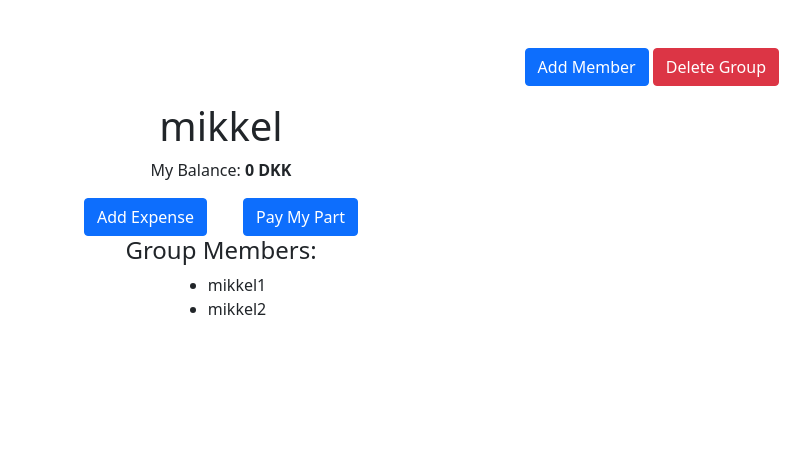
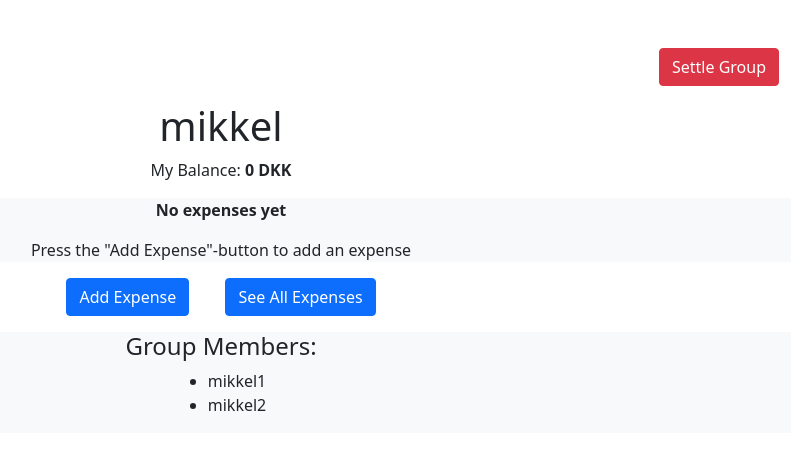
Before and after one commit to MikkelTeller/ShareX, a Flask app: page /group?group_id=6 in a window 1280 px wide. Shown: the part 56-506 px from the top of the page, without its empty margins (419-1229 px from the left). Run offline with Flask 2, Linux system fonts and the light colour scheme; a user stored in the database is signed in; data comes from the database, SQL or seed files in the repository; both versions use the stored data as it was after the commit.

Commit message:
New functionality: Display Expenses, Show All Expenses, Calculate User's Balance, Settle Group

```diff
--- a/app.py
+++ b/app.py
@@ -1,5 +1,5 @@
 from flask import Flask, render_template, redirect, session, request
-from helpers import get_db_connection, validate_login, validate_registration, add_user, find_groups, find_group, delete_group, find_group_member, add_group_member, get_expenses, get_group_members, dkk
+from helpers import get_db_connection, validate_login, validate_registration, add_user, find_groups, find_group, delete_group, find_group_member, add_group_member, get_expenses, get_group_members, dkk, total_balance, user_in_group, user_is_creator
 from werkzeug.security import check_password_hash, generate_password_hash
 from datetime import datetime
 
@@ -17,7 +17,8 @@ def index():
         return redirect("/login")
 
     groups = find_groups(session["user_id"])
-    return render_template("views/index.html", groups=groups)
+    balance = total_balance(session["user_id"])
+    return render_template("views/index.html", groups=groups, balance=balance)
 
 # Login Page
 @app.route("/login", methods = ["GET", "POST"])
@@ -94,7 +95,6 @@ def create_group():
     if request.method == "POST":
         group_name = request.form.get("group_name")
         time = str(datetime.now())
-        print(time)
 
         # Insert the group in the groups table
         conn = get_db_connection()
@@ -111,7 +111,7 @@ def create_group():
 
         conn.commit()
         conn.close()
-        return redirect("/")
+        return redirect(f"/add_member?group_id={group_id}")
 
 # Add member page
 @app.route("/add_member", methods=["GET", "POST"])
@@ -123,16 +123,22 @@ def add_member():
     group_id = request.args.get("group_id")
 
     if request.method == "GET":
-        group = find_group(group_id)[0]
-        return render_template("views/add_member.html", group=group)
+        group = find_group(group_id)
+        group_members = get_group_members(group_id)
+        return render_template("views/add_member.html", group=group, group_members=group_members)
 
     if request.method == "POST":
-        username = request.form.get("username")
-        if add_group_member(username, group_id)[0]:
+        if request.form.get("add_member") == "":
+            username = request.form.get("username")
+            if add_group_member(username, group_id)[0]:
+                group_members = get_group_members(group_id)
+                return redirect(f"/add_member?group_id={group_id}")
+            else:
+                error_message = add_group_member(username, group_id)[1]
+                return render_template("views/error.html", error_message=error_message), 400
+
+        if request.form.get("done") == "":
             return redirect(f"/group?group_id={group_id}")
-        else:
-            error_message = add_group_member(username, group_id)[1]
-            return render_template("views/error.html", error_message=error_message), 400
 
 
 
@@ -143,32 +149,32 @@ def group():
     if session.get("user_id") == None:
         return redirect("/login")
 
+    group_id = request.args.get("group_id")
     # If user isn't a part of the group, the user will be redirected to the home page
-    # TODO
-    group_id = request.args.get("group_id")
+    if not user_in_group(session["user_id"], group_id):
+        return redirect("/")
 
     if request.method == "GET":
         # Get necessary information from database
-        group = find_group(group_id)[0]
+        group = find_group(group_id)
         current_group_member = find_group_member(group_id, session["user_id"])[0]
         group_members = get_group_members(group_id)
-        expenses = get_expenses(group_id)
+        expenses = get_expenses(group_id, 5)
         return render_template("views/group.html", group=group, current_group_member=current_group_member, expenses=expenses, group_members=group_members)
 
 
     if request.method == "POST":
         # Deleting group
-        if request.form.get("delete") == "":
-            delete_group(group_id)
-            return redirect("/")
+        if request.form.get("settle_group") == "":
+            return redirect(f"/settle_group?group_id={group_id}")
 
-       # Add expense
+        # Add expense
         if request.form.get("add_expense") == "":
             return redirect(f"/add_expense?group_id={group_id}")
 
-       # Add member
-        if request.form.get("add_member") == "":
-            return redirect(f"/add_member?group_id={group_id}")
+        # See all expenses
+        if request.form.get("expenses") == "":
+            return redirect(f"/expenses?group_id={group_id}")
 
 # Add expense page
 @app.route("/add_expense", methods = ["POST", "GET"])
@@ -177,13 +183,14 @@ def add_expense():
     if session.get("user_id") == None:
         return redirect("/login")
 
-    # If user isn't a part of the group, the user will be redirected to the home page
-    # TODO
-
     group_id = request.args.get("group_id")
 
+    # If user isn't a part of the group, the user will be redirected to the home page
+    if not user_in_group(session["user_id"], group_id):
+        return redirect("/")
+
     if request.method == "GET":
-        group = find_group(group_id)[0]
+        group = find_group(group_id)
         group_members = get_group_members(group_id)
         return render_template("views/add_expense.html", group_members=group_members, group=group)
 
@@ -219,18 +226,100 @@ def add_expense():
         conn.close()
 
         # Update the users' balances
+        group_members = get_group_members(group_id)
+        count = len(group_members)
+        for group_member in group_members:
+            balance = 0
+            expenses = get_expenses(group_id)
+            for expense in expenses:
+                if expense["payer"] == group_member["group_member_id"]:
+                    balance += float(expense["amount"]) * ((count-1)/count)
+                else:
+                    balance -= float(expense["amount"]) / count
+                    conn = get_db_connection()
 
+            conn = get_db_connection()
+            conn.execute("UPDATE group_members SET balance = ? WHERE group_member_id = ?", [balance, group_member["group_member_id"]])
+
+            conn.commit()
+            conn.close()
         return redirect(f"/group?group_id={group_id}")
 
+# Settle Group page
+@app.route("/settle_group", methods = ["POST", "GET"])
+def settle_group():
+    # If user isn't logged in, the user will be redirected to the login page
+    if session.get("user_id") == None:
+        return redirect("/login")
+
+    group_id = request.args.get("group_id")
+
+    # If user isn't the creator of the group, the user will be redirected to the home page
+    if not user_is_creator(session["user_id"], group_id):
+        return redirect("/")
+
+    if request.method == "GET":
+        group = find_group(group_id)
+        group_members_db = get_group_members(group_id)
+        group_members = []
+
+        for group_member in group_members_db:
+            username = group_member["username"]
+            balance = group_member["balance"]
+            group_members.append({"username": username, "balance": balance})
+        group_members = sorted(group_members, key=lambda group_member: group_member["balance"], reverse=True)
+
+        positive_group_members = []
+        negative_group_members = []
+
+        for group_member in group_members:
+            if group_member["balance"] > 0:
+                positive_group_members.append(group_member)
+            elif group_member["balance"] < 0:
+                negative_group_members.append(group_member)
+
+        transfers = []
+
+        for positive_group_member in positive_group_members:
+            while positive_group_member["balance"] > 0:
+                for negative_group_member in negative_group_members:
+                    transfer_amount = min(abs(negative_group_member["balance"]), positive_group_member["balance"])
+                    negative_group_member["balance"] += transfer_amount
+                    positive_group_member["balance"] -= transfer_amount
+                    transfers.append({"from": negative_group_member["username"], "to": positive_group_member["username"], "amount": transfer_amount})
+
+        return render_template("views/settle_group.html", group=group, transfers=transfers)
+
+    if request.method == "POST":
+        if request.form.get("delete_group") == "":
+            delete_group(group_id)
+            return redirect("/")
+        if request.form.get("cancel") == "":
+            return redirect(f"/group?group_id={group_id}")
+
+# All expenses page
+@app.route("/expenses")
+def expenses():
+    # If user isn't logged in, the user will be redirected to the login page
+    if session.get("user_id") == None:
+        return redirect("/login")
+
+    group_id = request.args.get("group_id")
+
+    # If user isn't a part of the group, the user will be redirected to the home page
+    if not user_in_group(session["user_id"], group_id):
+        return redirect("/")
+
+    group = find_group(group_id)
+    expenses = get_expenses(group_id)
+
+    return render_template("views/expenses.html", expenses=expenses, group=group)
 
 if __name__ == "__main__":
     app.run(debug=True)
 
+
+
 # TODO:)
-
-# Update users' balances when an expense is added (Calculate from list of expenses)
-# Implement "pay my part"
-# Show users total balance in home page
 # Edit design colors and fonts
 # Edit the design of "group members" in the group page
-# Add "See all expenses"
--- a/templates/layout.html
+++ b/templates/layout.html
@@ -9,14 +9,17 @@
     <script crossorigin="anonymous" src="https://cdn.jsdelivr.net/npm/bootstrap@5.1.3/dist/js/bootstrap.bundle.min.js" integrity="sha384-ka7Sk0Gln4gmtz2MlQnikT1wXgYsOg+OMhuP+IlRH9sENBO0LRn5q+8nbTov4+1p"></script>
 
 </head>
-<body>
+<body class="">
 
     <nav class="navbar navbar-expand-lg navbar-light bg-light ps-3 pe-3">
       <a class="navbar-brand" href="/">App!</a>
-      <div class="collapse navbar-collapse" id="navbarNav">
+      <button class="navbar-toggler" type="button" data-bs-toggle="collapse" data-bs-target="#navbarSupportedContent" aria-controls="navbarSupportedContent" aria-expanded="false" aria-label="Toggle navigation">
+        <span class="navbar-toggler-icon"></span>
+      </button>
+      <div class="collapse navbar-collapse" id="navbarSupportedContent">
         {% if session.get("user_id") == None %}
-          <ul class="navbar-nav ms-auto">
-            <li class="nav-item">
+          <ul class="navbar-nav mr-auto">
+            <li class="nav-item active">
               <a class="nav-link" href="/login">Login</a>
             </li>
             <li class="nav-item">
--- a/templates/views/add_expense.html
+++ b/templates/views/add_expense.html
@@ -11,7 +11,7 @@
                 <select class="form-control mx-auto w-auto" name="payer" id="payer">
                     <option selected>Who pays?</option>
                     {% for group_member in group_members %}
-                    <option value="{{ group_member['user_id'] }}">{{ group_member['username'] }}</option>
+                    <option value="{{ group_member['group_member_id'] }}">{{ group_member['username'] }}</option>
                     {% endfor %}
                 </select>
             </div>
--- a/templates/views/group.html
+++ b/templates/views/group.html
@@ -7,8 +7,8 @@
     {% if session["user_id"] == group["creator"] %}
         <div class="container text-end">
             <form action="/group?group_id={{ group['group_id'] }}" method="post">
-                <button class="btn btn-primary mb-3" type="submit" name="add_member">Add Member</button>
-                <button class="btn btn-danger mb-3" type="submit" name="delete">Delete Group</button>
+
+                <button class="btn btn-danger mb-3" type="submit" name="settle_group">Settle Group</button>
             </form>
         </div>
     {% endif %}
@@ -22,28 +22,34 @@
     <div class="container text-center">
         <p>My Balance: <b>{{ current_group_member["balance"] | dkk }}</b></p>
     </div>
+
     <!-- Expenses (5 most recent) -->
-    <div>
-
     {% for expense in expenses %}
     <div class="container text-center bg-light">
         <p><b>{{ expense["amount"] }} DKK</b>: {{ expense["message"] }}</p>
         <p>Payed by: {{ expense["username"] }}</p>
-            <p>{{ expense["time"][8:10] }}/{{ expense["time"][5:7] }} - {{ expense["time"][:4] }}</p>
+        <p>{{ expense["time"][8:10] }}/{{ expense["time"][5:7] }}-{{ expense["time"][:4] }}  {{ expense["time"][11:16] }}</p>
     </div>
     {% endfor %}
+    {% if expenses | length == 0 %}
+    <div class="container text-center bg-light">
+        <p><b>No expenses yet</b></p>
+        <p></p>
+        <p>Press the "Add Expense"-button to add an expense</p>
+    </div>
+    {% endif %}
 
     </div>
-    <!-- "Add Expense" and "Pay My Part" -->
+    <!-- "Add Expense" and "See All Expenses" -->
     <div class="container text-center">
         <form action="/group?group_id={{ group['group_id'] }}" method="post">
             <button class="btn btn-primary ms-3 me-3" type="submit" name="add_expense">Add Expense</button>
-            <button class="btn btn-primary ms-3 me-3" type="submit" name="pay_my_part">Pay My Part</button>
+            <button class="btn btn-primary ms-3 me-3" type="submit" name="expenses">See All Expenses</button>
         </form>
     </div>
 
     <!-- Group members -->
-    <div class="container text-center">
+    <div class="container text-center bg-light mt-3">
         <h4>Group Members:</h4>
         <div class="d-inline-flex text-start">
             <ul>
--- a/templates/views/index.html
+++ b/templates/views/index.html
@@ -6,14 +6,13 @@
 
 <div class="container text-left bg-1">
 <h1 class="pb-3">My Groups</h1>
-
+<p>Total Balance: <b>{{ balance | dkk }}</b></p>
 {% for group in groups %}
     <div class="container bg-light">
         <h2><a href="/group?group_id={{ group['group_id'] }}" class="text-decoration-none">{{ group["group_name"] }}</a></h2>
-        <p>Last updated: {{ group["last_updated"][8:10] }}/{{ group["last_updated"][5:7] }} - {{ group["last_updated"][:4] }}</p>
+        <p>Last updated: {{ group["last_updated"][8:10] }}/{{ group["last_updated"][5:7] }}-{{ group["last_updated"][:4] }} {{ group["last_updated"][11:16] }}</p>
     </div>
 {% endfor %}
-
 </div>
 
 {% endblock %}
```
Also changed, not shown: helpers.py (+46 -5 lines), templates/views/add_member.html (+18 -3 lines), templates/views/expenses.html (added, +15 -0 lines), templates/views/settle_group.html (added, +22 -0 lines), database/app.db. Lines whose indentation alone changed are shown as unchanged.
